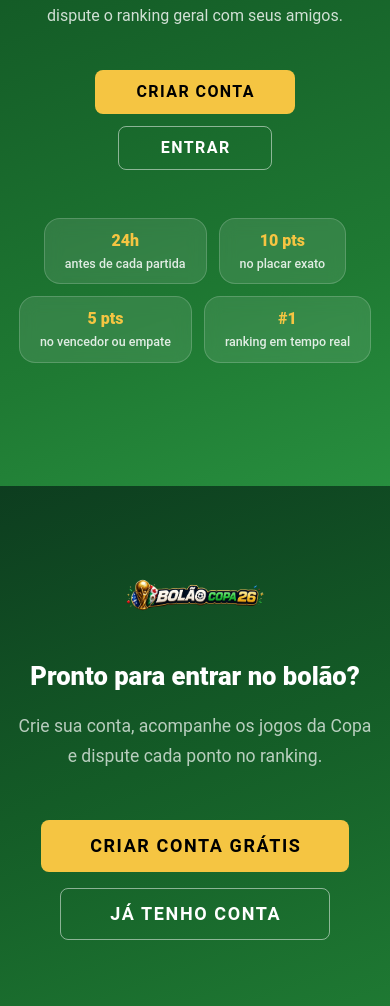
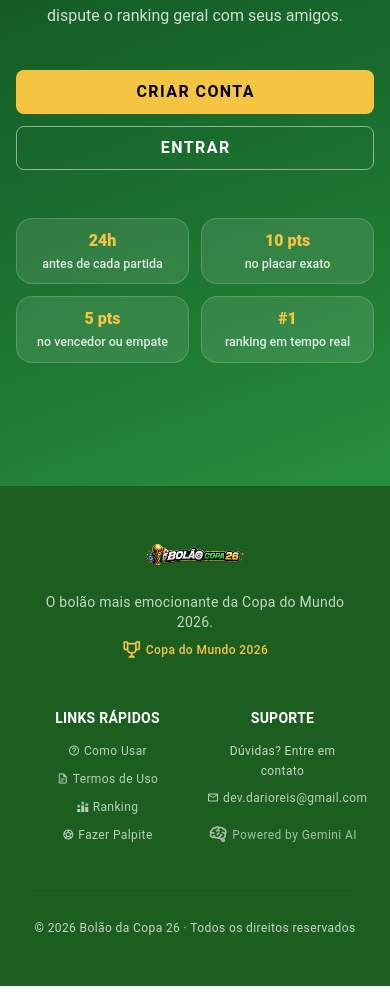
Before and after one commit to darioreisjr/copadomundo2026, a Vue app: page / in a window 390 px wide. Shown: the part 422-1428 px from the top of the page. Built offline with nearby package versions, Linux system fonts and the light colour scheme; no server answers.

Commit message:
refactor(home): remove seção CTA final e ajusta layout mobile do hero
Remove a seção 'Pronto para entrar no bolão?' que não será mais utilizada.
No mobile, os botões de ação ficam empilhados em largura total e os cards de stats são exibidos em grid 2x2 com tamanho uniforme.

```diff
--- a/src/pages/HomePage.vue
+++ b/src/pages/HomePage.vue
@@ -23,7 +23,7 @@
               <p class="hero-subtitle mb-10 mx-auto">
                 Dê seus palpites nos jogos, acumule pontos e dispute o ranking geral com seus amigos.
               </p>
-              <div class="d-flex flex-wrap justify-center gap-3 mb-12">
+              <div class="d-flex flex-wrap justify-center gap-3 mb-12 hero-btns">
                 <v-btn
                   :to="{ name: 'Register' }"
                   color="#f5c542"
@@ -47,7 +47,7 @@
               </div>
 
               <!-- Stat pills -->
-              <div class="d-flex flex-wrap justify-center gap-3">
+              <div class="d-flex flex-wrap justify-center gap-3 hero-pills-grid">
                 <div
                   v-for="card in heroCards"
                   :key="card.label"
@@ -61,47 +61,6 @@
           </v-row>
         </v-container>
       </div>
-    </section>
-
-    <!-- ===== CTA FINAL ===== -->
-    <section class="section-cta py-16 text-center">
-      <v-container>
-        <v-row justify="center">
-          <v-col cols="12" md="7">
-            <img
-              src="@/image/logo.png"
-              alt="Bolão Copa 26"
-              style="height:clamp(56px,14vw,100px);width:auto;margin-bottom:32px"
-            />
-            <h2 class="cta-title mb-5 reveal">Pronto para entrar no bolão?</h2>
-            <p class="cta-subtitle mb-12 mx-auto reveal">
-              Crie sua conta, acompanhe os jogos da Copa e dispute cada ponto no ranking.
-            </p>
-            <div class="d-flex flex-wrap justify-center gap-4 reveal">
-              <v-btn
-                :to="{ name: 'Register' }"
-                color="#f5c542"
-                size="x-large"
-                class="font-weight-bold text-black px-12"
-                elevation="0"
-                rounded="lg"
-              >
-                Criar conta grátis
-              </v-btn>
-              <v-btn
-                :to="{ name: 'Login' }"
-                variant="outlined"
-                size="x-large"
-                class="font-weight-bold px-12"
-                style="border-color:rgba(255,255,255,.5);color:#fff"
-                rounded="lg"
-              >
-                Já tenho conta
-              </v-btn>
-            </div>
-          </v-col>
-        </v-row>
-      </v-container>
     </section>
 
     <LandingFooter />
@@ -254,23 +213,29 @@ const heroCards = [
   font-weight: 500;
 }
 
-/* ---- CTA ---- */
-.section-cta { background: linear-gradient(160deg, #0d3d1f 0%, #145c27 50%, #1f7a33 100%); }
-
-.cta-title {
-  font-size: clamp(1.6rem, 5vw, 2.6rem);
-  font-weight: 800;
-  color: #fff;
-  line-height: 1.2;
-}
-.cta-subtitle {
-  font-size: 1.1rem;
-  color: rgba(255,255,255,.7);
-  max-width: 520px;
-  line-height: 1.7;
-}
 
 /* ---- Gap utility ---- */
 .gap-3 { gap: 12px; }
 .gap-4 { gap: 16px; }
+
+/* ---- Mobile hero adjustments ---- */
+@media (max-width: 599px) {
+  .hero-btns {
+    flex-direction: column;
+    align-items: stretch;
+  }
+  .hero-btns .v-btn {
+    width: 100% !important;
+  }
+
+  .hero-pills-grid {
+    display: grid !important;
+    grid-template-columns: 1fr 1fr;
+    gap: 12px;
+  }
+  .hero-pills-grid .hero-pill {
+    min-width: unset;
+    width: 100%;
+  }
+}
 </style>
```
